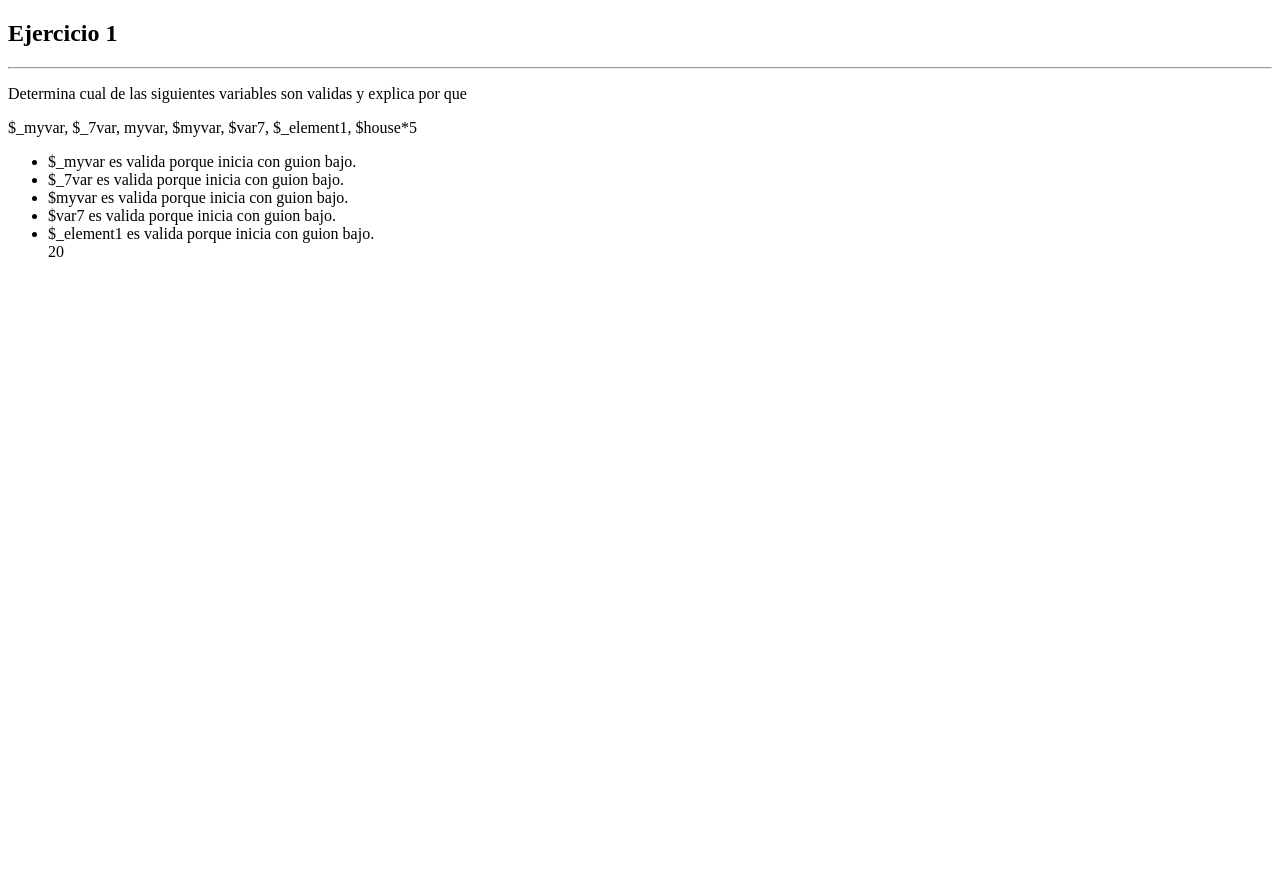
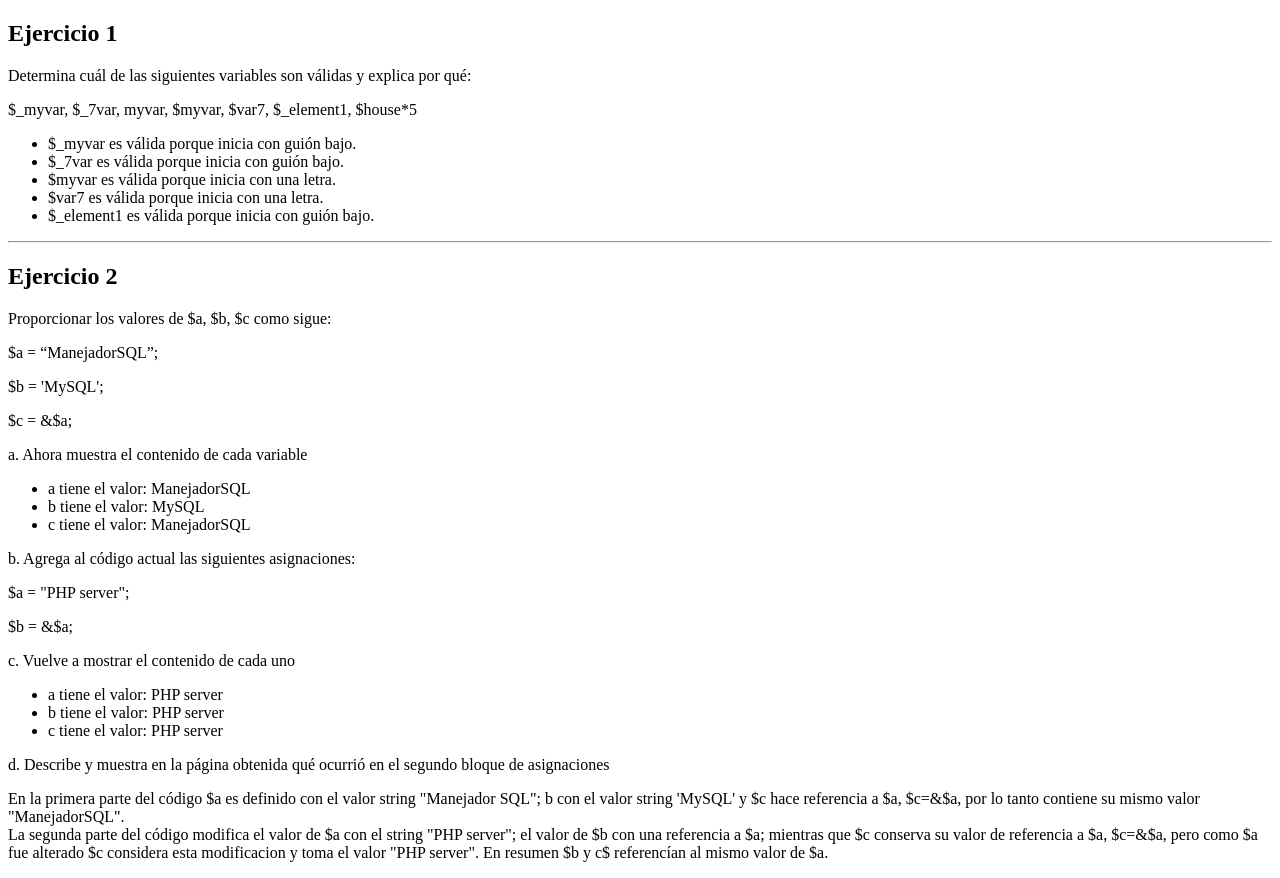
Before and after one commit to RM4862/tecweb, a PHP site: page / in a window 1280 px wide. Before the commit the page ends 257 px from the top, so only its background shows below. Run offline with PHP 8.4, Linux system fonts and the light colour scheme.

Commit message:
practica 03 ejercicio 2 cargado

```diff
--- a/practicas/p03/index.php
+++ b/practicas/p03/index.php
@@ -1,32 +1,79 @@
-<!DOCTYPE html PUBLIC "-//W3C//DTD XHTML 1.1//EN"
-"http://www.w3.org/TR/xhtml11/DTD/xhtml11.dtd">
+<!DOCTYPE html PUBLIC "-//W3C//DTD XHTML 1.1//EN" "http://www.w3.org/TR/xhtml11/DTD/xhtml11.dtd">
 <html xmlns="http://www.w3.org/1999/xhtml" xml:lang="es">
 <head>
     <meta http-equiv="Content-Type" content="text/html; charset=UTF-8" />
-<title>Practica 3</title>
+    <title>Práctica 3</title>
 </head>
 <body>
-<h2> Ejercicio 1</h2><hr/>
-<p> Determina cual de las siguientes variables son validas y explica por que </p>
-<p>$_myvar, $_7var, myvar, $myvar, $var7, $_element1, $house*5</p>
+    <h2>Ejercicio 1</h2>
+    <p>Determina cuál de las siguientes variables son válidas y explica por qué:</p>
+    <p>$_myvar,  $_7var,  myvar,  $myvar,  $var7,  $_element1, $house*5</p>
     <?php
-    //AQUI VA MI CODIGO PHP
+        //AQUI VA MI CÓDIGO PHP
         $_myvar;
         $_7var;
-    //myvar; //invalida
+        //myvar;       // Inválida
         $myvar;
         $var7;
         $_element1;
-    $house=4*5; //invalida
+        //$house*5;     // Invalida
 
         echo '<ul>';
-    echo '<li>$_myvar es valida porque inicia con guion bajo.</li>';
-    echo '<li>$_7var es valida porque inicia con guion bajo.</li>';
-    echo '<li>$myvar es valida porque inicia con guion bajo.</li>';
-    echo '<li>$var7 es valida porque inicia con guion bajo.</li>';
-    echo '<li>$_element1 es valida porque inicia con guion bajo.</li>';
-    echo $house;
+        echo '<li>$_myvar es válida porque inicia con guión bajo.</li>';
+        echo '<li>$_7var es válida porque inicia con guión bajo.</li>';
+        echo '<li>$myvar es válida porque inicia con una letra.</li>';
+        echo '<li>$var7 es válida porque inicia con una letra.</li>';
+        echo '<li>$_element1 es válida porque inicia con guión bajo.</li>';
         echo '</ul>';
     ?>
+    <hr>
+
+    <h2>Ejercicio 2</h2>
+        <p>Proporcionar los valores de $a, $b, $c como sigue:</p>
+        <p>$a = “ManejadorSQL”;</p>
+        <p>$b = 'MySQL';</p>
+        <p>$c = &$a;</p> <!--referencia de la variable a-->
+
+        <?php
+            $a = "ManejadorSQL";
+            $b = 'MySQL';
+            $c = &$a;
+        ?>
+        <p>a. Ahora muestra el contenido de cada variable</p>
+        <?php
+            echo '<ul>';
+            echo "<li>a tiene el valor: $a </li>";
+            echo "<li>b tiene el valor: $b</li>";
+            //echo "<li>".gettype($b). "</li>";  //echo "<li> gettype($b) </li>"; si se escribe asi el resultado será gettype(MySQL)
+            echo "<li>c tiene el valor: $c</li>";
+            echo '</ul>';
+        ?>
+
+    <p>b. Agrega al código actual las siguientes asignaciones:</p>
+    <p>$a = "PHP server";</p>
+    <p>$b = &$a;</p>
+    <?php
+        $a = "PHP server";
+        $b = &$a;
+    ?>
+    <p>c. Vuelve a mostrar el contenido de cada uno</p>
+    <?php
+            echo '<ul>';
+            echo "<li>a tiene el valor: $a </li>";
+            echo "<li>b tiene el valor: $b</li>";
+            echo "<li>c tiene el valor: $c</li>";
+            echo '</ul>';
+    ?>
+    <p>d. Describe y muestra en la página obtenida qué ocurrió en el segundo bloque de asignaciones</p>
+    <p>En la primera parte del código $a es definido con el valor string "Manejador SQL"; b con el valor string 'MySQL' y $c
+        hace referencia a $a, $c=&$a, por lo tanto contiene su mismo valor "ManejadorSQL".
+        <br>
+        La segunda parte del código  modifica el valor de $a con el string "PHP server"; el valor de $b con una referencia a $a;
+        mientras que $c conserva su valor de referencia a $a, $c=&$a, pero como $a fue alterado $c considera esta modificacion y
+        toma el valor "PHP server".
+        En resumen $b y c$ referencían al mismo valor de $a.
+    </p>
+
+
 </body>
 </html>
```
Lines whose indentation alone changed are shown as unchanged.
